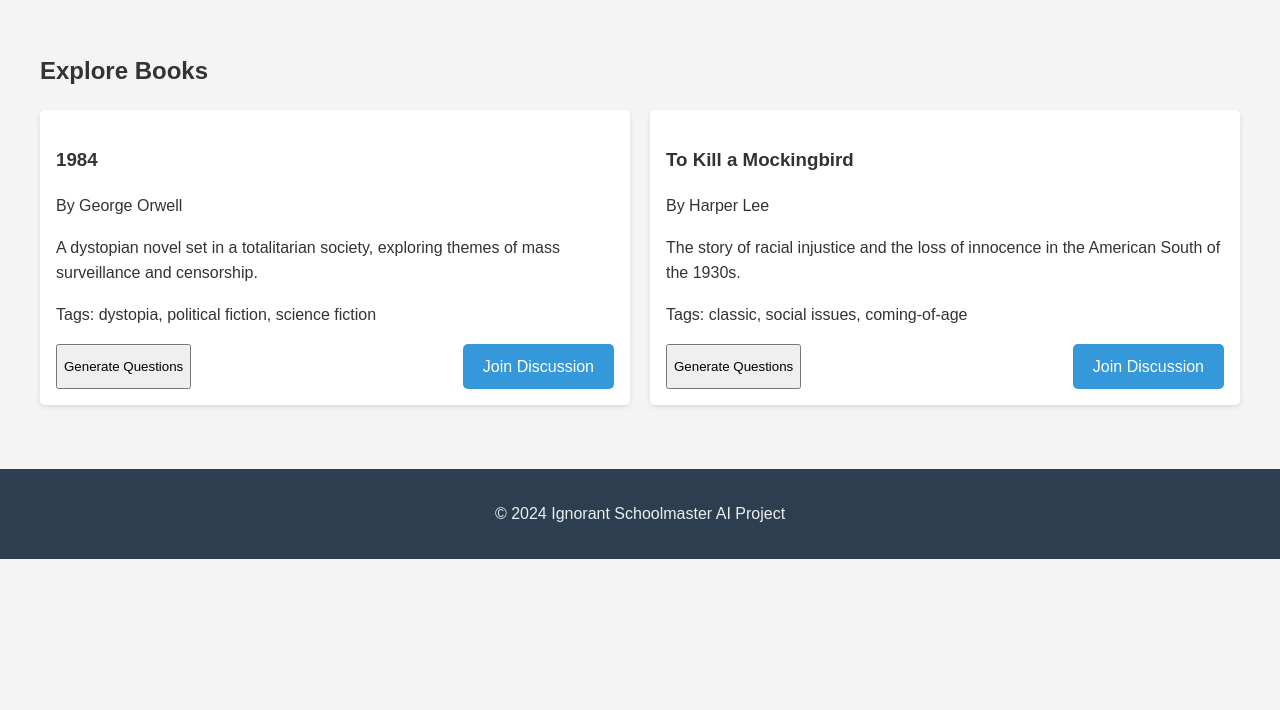
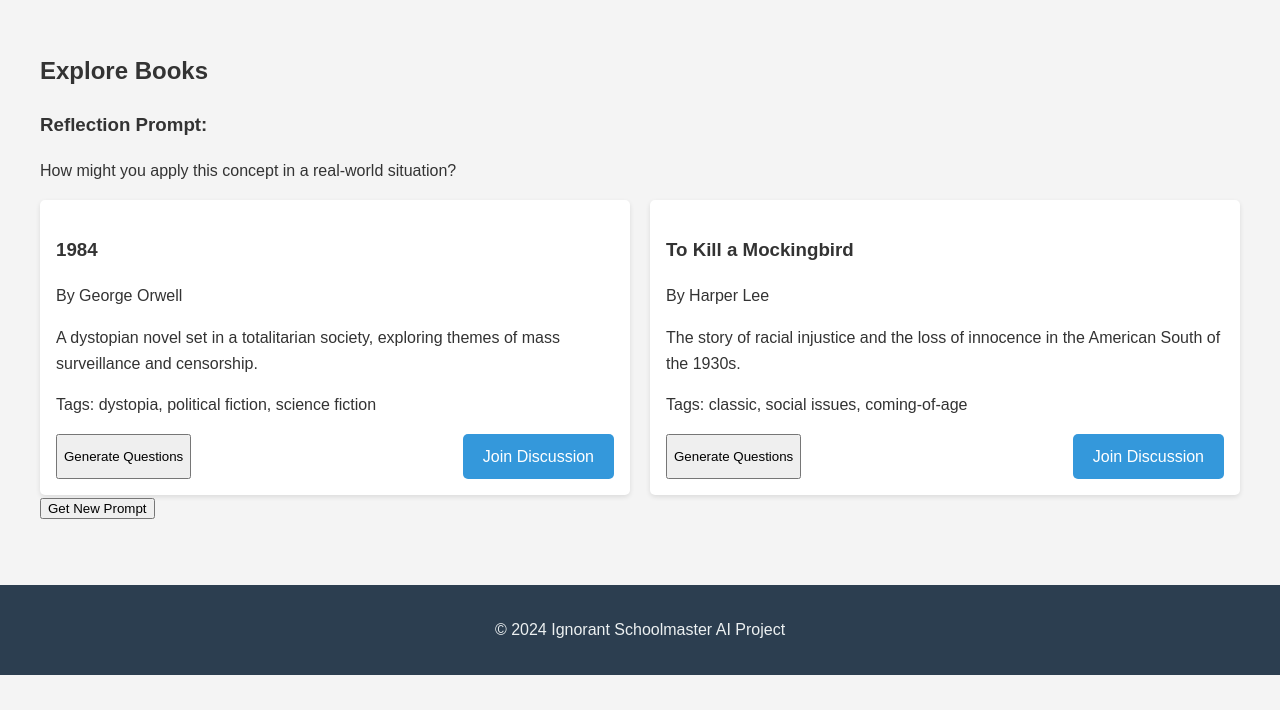
Before and after one commit to miofuku/ig-schoolmaster, a Flask app: page /explore in a window 1280 px wide. Shown: the part 90-800 px from the top of the page. Run offline with Flask 3, Linux system fonts and the light colour scheme; parts of the project's set-up code (start-up, migrations or seed data) failed here and were passed over.

Commit message:
Update ai facilitator

```diff
--- a/ai_facilitator/facilitator.py
+++ b/ai_facilitator/facilitator.py
@@ -1,17 +1,68 @@
 import random
+from collections import defaultdict
 
 
 class AIFacilitator:
     def __init__(self):
-        self.prompts = [
-            "Have you considered looking at this from a different perspective?",
-            "What questions come to mind as you explore this topic?",
-            "How might you test your understanding of this concept?",
-            "Can you think of any real-world examples related to this?",
+        self.context_prompts = defaultdict(list)
+        self.general_prompts = [
             "What connections do you see between this and other topics you've explored?",
+            "How might you apply this concept in a real-world situation?",
+            "What questions arise as you think about this topic?",
+            "Can you think of any potential challenges or limitations to this idea?",
+            "How would you explain this concept to someone unfamiliar with the subject?",
+        ]
+        self.initialize_context_prompts()
+
+    def initialize_context_prompts(self):
+        self.context_prompts['reading'] = [
+            "What emotions or thoughts did this passage evoke for you?",
+            "How does this text relate to your personal experiences?",
+            "If you could ask the author one question, what would it be?",
+            "Which character's perspective resonates with you the most, and why?",
+            "How might this story be different if told from another character's point of view?",
+        ]
+        self.context_prompts['discussion'] = [
+            "How do your peers' interpretations differ from your own?",
+            "What new insights have you gained from this discussion?",
+            "How has your understanding of the topic evolved through this conversation?",
+            "What aspects of the discussion challenged your initial thoughts?",
+            "How might you synthesize the different viewpoints presented here?",
+        ]
+        self.context_prompts['goal_setting'] = [
+            "What inspired you to set this particular goal?",
+            "How do you think achieving this goal will impact your learning journey?",
+            "What potential obstacles do you foresee, and how might you overcome them?",
+            "How does this goal relate to your broader interests or aspirations?",
+            "What resources or support might you need to achieve this goal?",
         ]
 
-    def generate_prompt(self, context):
-        # In a more advanced implementation, you might use NLP to generate
-        # context-aware prompts. For now, we'll just return a random prompt.
-        return random.choice(self.prompts)
+    def generate_prompt(self, context, user_data=None):
+        context_specific_prompts = self.context_prompts.get(context, [])
+        all_prompts = context_specific_prompts + self.general_prompts
+
+        if user_data:
+            return self.personalize_prompt(all_prompts, user_data)
+        else:
+            return random.choice(all_prompts)
+
+    def personalize_prompt(self, prompts, user_data):
+        # This is a simple personalization method. In a more advanced system,
+        # you could use NLP techniques or machine learning to generate more
+        # tailored prompts based on the user's activity history, goals, etc.
+        if 'recent_activities' in user_data:
+            recent_activity = user_data['recent_activities'][0] if user_data['recent_activities'] else None
+            if recent_activity:
+                return f"Considering your recent {recent_activity['type']}, {random.choice(prompts)}"
+
+        return random.choice(prompts)
+
+    def generate_reflection_prompt(self, goal):
+        reflection_prompts = [
+            f"How has working towards '{goal}' changed your perspective?",
+            f"What unexpected challenges or opportunities did you encounter while pursuing '{goal}'?",
+            f"How might the skills or knowledge gained from '{goal}' apply to future learning?",
+            f"What would you do differently if you were to approach '{goal}' again?",
+            f"How has achieving (or working towards) '{goal}' influenced your next steps in learning?",
+        ]
+        return random.choice(reflection_prompts)
--- a/app.py
+++ b/app.py
@@ -26,7 +26,8 @@ def index():
 @app.route('/explore')
 def explore():
     books = book_repo.get_random_books(5)
-    return render_template('explore.html', books=books)
+    reading_prompt = ai_facilitator.generate_prompt('reading')
+    return render_template('explore.html', books=books, reading_prompt=reading_prompt)
 
 
 @app.route('/search')
@@ -66,7 +67,8 @@ def discuss_book(book_id):
 
     book = book_repo.get_book_by_id(book_id)
     posts = peer_platform.get_discussion_posts(book_id)
-    return render_template('discuss.html', book=book, posts=posts)
+    discussion_prompt = ai_facilitator.generate_prompt('discussion')
+    return render_template('discuss.html', book=book, posts=posts, discussion_prompt=discussion_prompt)
 
 
 @app.route('/reply/<int:book_id>/<int:post_index>', methods=['POST'])
@@ -125,11 +127,27 @@ def log_activity():
     return jsonify({'success': True})
 
 
-@app.route('/facilitate', methods=['POST'])
-def facilitate():
+@app.route('/get_prompt', methods=['POST'])
+def get_prompt():
     context = request.json['context']
-    prompt = ai_facilitator.generate_prompt(context)
+    user_id = session.get('user_id', 'anonymous')
+    user_data = {
+        'recent_activities': progress_tracker.get_activities(user_id, limit=1)
+    }
+    prompt = ai_facilitator.generate_prompt(context, user_data)
     return jsonify({'prompt': prompt})
+
+
+@app.route('/reflect_on_goal/<int:goal_index>')
+def reflect_on_goal(goal_index):
+    user_id = session.get('user_id', 'anonymous')
+    goals = progress_tracker.get_goals(user_id)
+    if goal_index < len(goals):
+        goal = goals[goal_index]['description']
+        reflection_prompt = ai_facilitator.generate_reflection_prompt(goal)
+        return jsonify({'prompt': reflection_prompt})
+    else:
+        return jsonify({'error': 'Goal not found'}), 404
 
 
 @app.route('/map_knowledge', methods=['POST'])
--- a/templates/explore.html
+++ b/templates/explore.html
@@ -4,6 +4,10 @@
 
 {% block content %}
     <h2>Explore Books</h2>
+    <div class="ai-prompt">
+        <h3>Reflection Prompt:</h3>
+        <p>{{ reading_prompt }}</p>
+    </div>
     <div class="book-list">
         {% for book in books %}
             <div class="book-item">
@@ -19,6 +23,7 @@
             </div>
         {% endfor %}
     </div>
+    <button id="new-prompt-btn">Get New Prompt</button>
     <script>
         function generateQuestions(bookId) {
             fetch('/question', {
@@ -38,5 +43,18 @@
                 questionsContainer.style.display = 'block';
             });
         }
+        document.getElementById('new-prompt-btn').addEventListener('click', function() {
+            fetch('/get_prompt', {
+                method: 'POST',
+                headers: {
+                    'Content-Type': 'application/json',
+                },
+                body: JSON.stringify({context: 'reading'}),
+            })
+            .then(response => response.json())
+            .then(data => {
+                document.querySelector('.ai-prompt p').textContent = data.prompt;
+            });
+        });
     </script>
 {% endblock %}
```
Also changed, not shown: templates/discuss.html (+20 -0 lines), templates/progress.html (+14 -0 lines).
